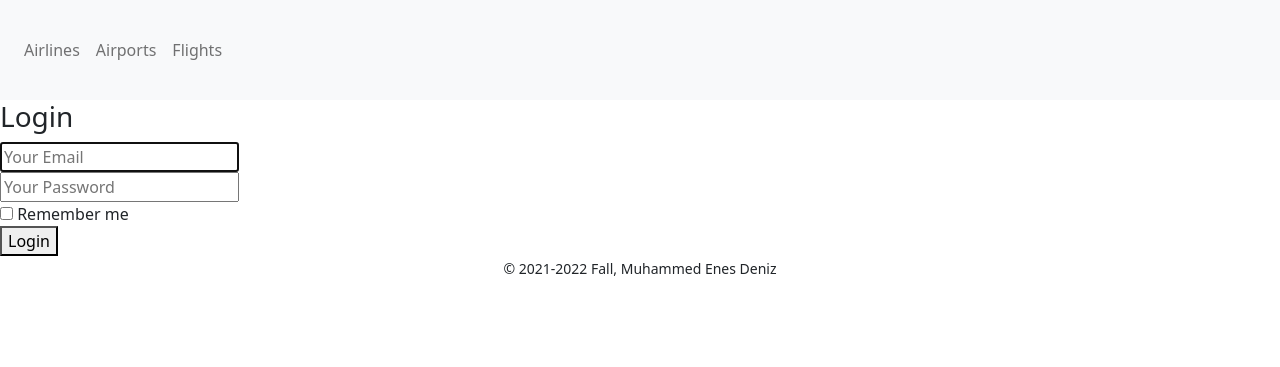
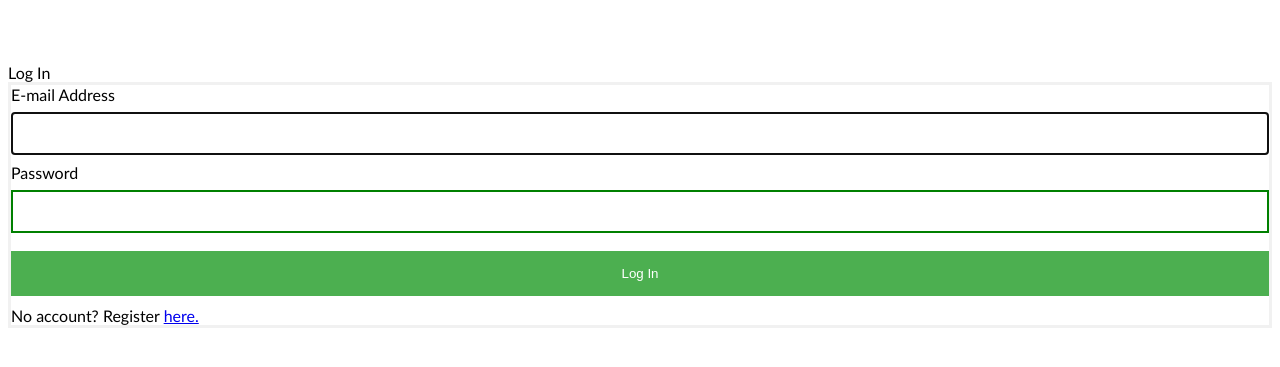
Before and after one commit to MEnesDeniz/Database-Systems, a Flask app: page /login in a window 1280 px wide. Shown: the top 367 px of the page. Run offline with Flask 2, Linux system fonts and the light colour scheme; some libraries are stand-ins or nearby versions.

Commit message:
Fixed login and register

```diff
--- a/server.py
+++ b/server.py
@@ -18,6 +18,7 @@ app.register_blueprint(user_authentication)
 HEROKU_LAUNCH = False
 
 if(not HEROKU_LAUNCH):
+
     os.environ['DATABASE_URL'] = "dbname = 'postgres' user='postgres' host='localhost' password='123'"
     initialize(os.environ.get('DATABASE_URL'))
 
--- a/templates/login_page.html
+++ /dev/null
@@ -1,31 +0,0 @@
-{% extends "layout.html" %}
-
-{%block subject%}
-
-<div class="column is-4 is-offset-4">
-    <h3 class="title">Login</h3>
-    <div class="box">
-        <form method="POST" action="/login">
-            <div class="field">
-                <div class="control">
-                    <input class="input is-large" type="email" name="email" placeholder="Your Email" autofocus="" required>
-                </div>
-            </div>
-
-            <div class="field">
-                <div class="control">
-                    <input class="input is-large" type="password" name="password" placeholder="Your Password" required>
-                </div>
-            </div>
-            <div class="field">
-                <label class="checkbox">
-                    <input type="checkbox">
-                    Remember me
-                </label>
-            </div>
-            <button class="button is-block is-info is-large is-fullwidth">Login</button>
-        </form>
-    </div>
-</div>
-
-{%endblock subject%}
--- a/templates/starting_page.html
+++ b/templates/starting_page.html
@@ -1,20 +1,17 @@
-{% extends "layout.html" %}
-
-{%block subject%}
 <!DOCTYPE html>
 <html>
 <head>
 <meta name="viewport" content="width=device-width, initial-scale=1">
-<title> Login Page </title>
+<title> Starting Page </title>
 <style>
 Body {
   font-family: Calibri, Helvetica, sans-serif;
-  background-color: blue;
+  background-color: white;
 }
 button {
        background-color: #4CAF50;
        width: 100%;
-        color: orange;
+        color: white;
         padding: 15px;
         margin: 10px 0px;
         border: none;
@@ -47,21 +44,42 @@ button {
     }
 </style>
 </head>
-<body>
-    <center> <h1> Student Login Form </h1> </center>
-    <form>
-        <div class="container">
-            <label>Username : </label>
-            <input type="text" placeholder="Enter Username" name="username" required>
-            <label>Password : </label>
-            <input type="password" placeholder="Enter Password" name="password" required>
-            <button type="submit">Login</button>
-            <input type="checkbox" checked="checked"> Remember me
-            <button type="button" class="cancelbtn"> Cancel</button>
-            Forgot <a href="#"> password? </a>
+
+<main class="login-form loc" style="margin-top: 5%; margin-bottom: 5%;">
+    <div class="cotainer">
+        <div class="row justify-content-center">
+            <div class="col-md-8">
+                <div class="card">
+                    <div class="card-header">Log In</div>
+                    <div class="card-body">
+                        <form action="{{ url_for('user_authentication.login') }}"  method="POST">
+                            <div class="form-group row">
+                                <label for="email_address" class="col-md-4 col-form-label text-md-right">E-mail Address</label>
+                                <div class="col-md-6">
+                                    <input type="text" id="email_address" class="form-control" name="mail" required autofocus>
+                                </div>
+                            </div>
+
+                            <div class="form-group row">
+                                <label for="password" class="col-md-4 col-form-label text-md-right">Password</label>
+                                <div class="col-md-6">
+                                    <input type="password" id="password" class="form-control" name="pw" required>
+                                </div>
+                            </div>
+
+                            <div class="col-md-6 offset-md-4">
+                                <button type="submit" class="btn btn-primary">
+                                    Log In
+                                </button>
+                                No account? Register <a href="/register">here.</a>
+                            </div>
+                    </div>
+                    </form>
+                </div>
+            </div>
         </div>
-    </form>
-</body>
+    </div>
+    </div>
+</main>
+
 </html>
-
-{%endblock subject%}
--- a/views/user_authentication.py
+++ b/views/user_authentication.py
@@ -1,4 +1,4 @@
-from flask import Blueprint, request, render_template, redirect, url_for
+from flask import Blueprint, request, render_template, redirect, url_for, session
 import psycopg2 as db
 import os
 
@@ -14,41 +14,38 @@ def starting_page():
 @user_authentication.route("/login",  methods=["GET", "POST"])
 def login():
     if request.method == 'GET':
-        return render_template("login_page.html")
-
-    elif request.method == 'POST':
-        mail = request.form['Mail']
-        password = request.form['password']
+        return render_template("starting_page.html")
+    if request.method == 'POST':
+        mail = request.form['mail']
+        password = request.form['pw']
 
         connection = db.connect(os.getenv("DATABASE_URL"))
         cur = connection.cursor()
 
-        credential_query = "SELECT mail, password FROM users WHERE mail = {mail} and password = {password}".format(
-            mail=mail, password=password)
-        cur.execute(credential_query)
+        cur.execute("SELECT mail, password FROM users WHERE mail = %s and password = %s", (mail, password))
         existing_account = cur.fetchone()
-        if existing_account == 1:
-            return redirect(url_for('app.home_page'))
+        cur.close()
+        if existing_account:
+            return redirect(url_for('home_page'))
 
 
 @user_authentication.route("/register",  methods=["GET", "POST"])
 def register():
     if request.method == 'GET':
         return render_template("sign_up_page.html")
-
-    elif request.method == 'POST':
-        nick_name = request.form['nick']
-        mail = request.form['Mail']
+    if request.method == 'POST':
+        nick_name = request.form['nick_name']
+        mail = request.form['mail']
+        name = request.form['name']
         password = request.form['password']
-        name = request.form['name']
-        phone_number = request['phone']
-        job_title = request['job']
-        affiliated_company = request['affiliation']
+        phone_number = request.form['phone_number']
+        job_title = request.form['job_title']
+        affiliated_company = request.form['affiliation']
         user_type = 0
         connection = db.connect(os.getenv("DATABASE_URL"))
         cur = connection.cursor()
 
-        cur.execute("INSERT INTO airports(nick_name,mail,name,password,phone_number,job_title,affiliation,user_type) VALUES (%s,%s,%s,%s,%s,%s,%s)", (
+        cur.execute("INSERT INTO users(nick_name,mail,name,password,phone_number,job_title,affiliation,user_type) VALUES (%s,%s,%s,%s,%s,%s,%s,%s)", (
             nick_name, mail, name, password, phone_number, job_title, affiliated_company, user_type))
         connection.commit()
         cur.close()
```
Also changed, not shown: templates/airlines_update.html (+4 -3 lines), templates/sign_up_page.html (+26 -41 lines), views/airlines.py (+6 -3 lines).
